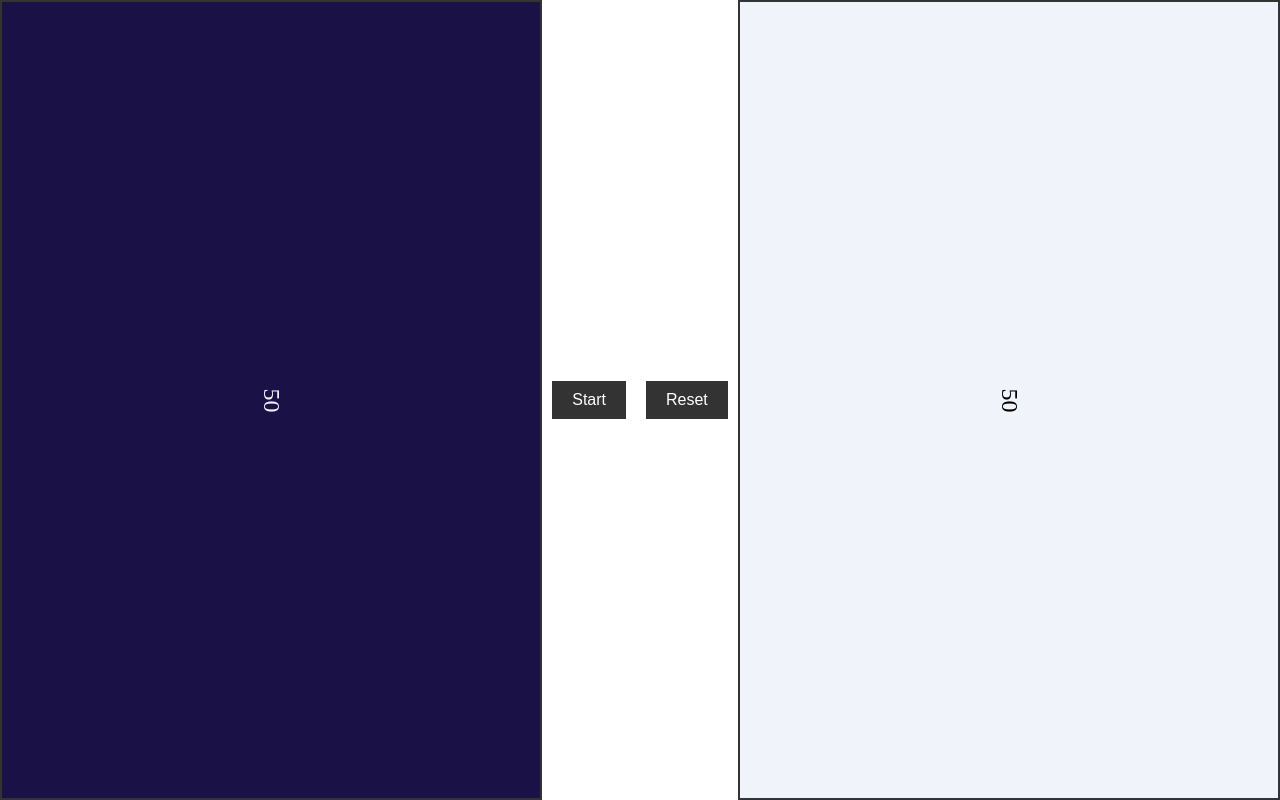
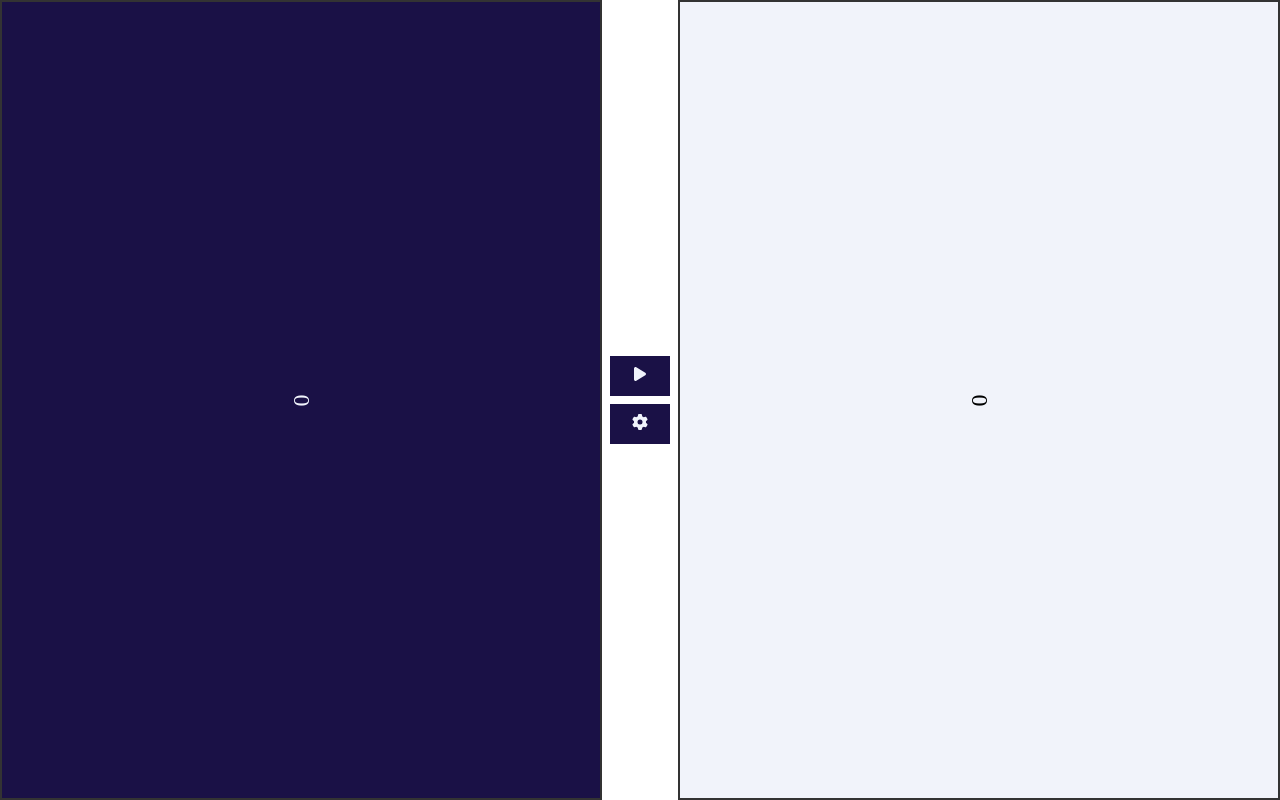
Before and after one commit to ArtyomSukiasyan/Chess-clock, a React (Create React App) app: page / in a window 1280 px wide. Both pictures are taken after a click on the button "Submit". Built offline with nearby package versions, Linux system fonts and the light colour scheme.

Commit message:
feat: style changes

```diff
--- a/src/App.css
+++ b/src/App.css
@@ -11,7 +11,7 @@
 }
 
 .timer {
-  width: 45%;
+  width: 47%;
   height: 100vh;
   display: flex;
   justify-content: center;
@@ -47,14 +47,19 @@
   margin: 24px;
 }
 
-button {
+.icons {
+  width: 6%;
+}
+
+.icon {
   font-size: 16px;
   padding: 10px 20px;
-  margin: 0 10px;
-  background-color: #333;
-  color: white;
+  margin: 8px;
   border: none;
   cursor: pointer;
+  background-color: #1a1146;
+  fill: #f0f3fb;
+  text-align: center;
 }
 
 button:hover {
--- a/src/App.tsx
+++ b/src/App.tsx
@@ -4,8 +4,8 @@ import Clock from "./components/Clock";
 import ConditionsModal from "./components/ConditionsModal";
 
 function App() {
-  const [player1Time, setPlayer1Time] = useState(50);
-  const [player2Time, setPlayer2Time] = useState(50);
+  const [player1Time, setPlayer1Time] = useState(0);
+  const [player2Time, setPlayer2Time] = useState(0);
   const [player1Increment, setPlayer1Increment] = useState(0);
   const [player2Increment, setPlayer2Increment] = useState(0);
   const [activePlayer, setActivePlayer] = useState<"white" | "black">("white");
@@ -67,8 +67,7 @@ function App() {
 
   const resetClock = () => {
     setIsRunning(false);
-    setPlayer1Time(50);
-    setPlayer2Time(50);
+    setModalIsOpen(true);
     setActivePlayer("white");
   };
 
--- /dev/null
+++ b/src/assets/icons/Pause.tsx
@@ -0,0 +1,7 @@
+export default function PauseIcon() {
+  return (
+    <svg xmlns="http://www.w3.org/2000/svg" height="1em" viewBox="0 0 384 512">
+      <path d="M48 64C21.5 64 0 85.5 0 112V400c0 26.5 21.5 48 48 48H80c26.5 0 48-21.5 48-48V112c0-26.5-21.5-48-48-48H48zm192 0c-26.5 0-48 21.5-48 48V400c0 26.5 21.5 48 48 48h32c26.5 0 48-21.5 48-48V112c0-26.5-21.5-48-48-48H240z" />
+    </svg>
+  );
+}
--- /dev/null
+++ b/src/assets/icons/Settings.tsx
@@ -0,0 +1,7 @@
+export default function SettingsIcon() {
+  return (
+    <svg xmlns="http://www.w3.org/2000/svg" height="1em" viewBox="0 0 512 512">
+      <path d="M495.9 166.6c3.2 8.7 .5 18.4-6.4 24.6l-43.3 39.4c1.1 8.3 1.7 16.8 1.7 25.4s-.6 17.1-1.7 25.4l43.3 39.4c6.9 6.2 9.6 15.9 6.4 24.6c-4.4 11.9-9.7 23.3-15.8 34.3l-4.7 8.1c-6.6 11-14 21.4-22.1 31.2c-5.9 7.2-15.7 9.6-24.5 6.8l-55.7-17.7c-13.4 10.3-28.2 18.9-44 25.4l-12.5 57.1c-2 9.1-9 16.3-18.2 17.8c-13.8 2.3-28 3.5-42.5 3.5s-28.7-1.2-42.5-3.5c-9.2-1.5-16.2-8.7-18.2-17.8l-12.5-57.1c-15.8-6.5-30.6-15.1-44-25.4L83.1 425.9c-8.8 2.8-18.6 .3-24.5-6.8c-8.1-9.8-15.5-20.2-22.1-31.2l-4.7-8.1c-6.1-11-11.4-22.4-15.8-34.3c-3.2-8.7-.5-18.4 6.4-24.6l43.3-39.4C64.6 273.1 64 264.6 64 256s.6-17.1 1.7-25.4L22.4 191.2c-6.9-6.2-9.6-15.9-6.4-24.6c4.4-11.9 9.7-23.3 15.8-34.3l4.7-8.1c6.6-11 14-21.4 22.1-31.2c5.9-7.2 15.7-9.6 24.5-6.8l55.7 17.7c13.4-10.3 28.2-18.9 44-25.4l12.5-57.1c2-9.1 9-16.3 18.2-17.8C227.3 1.2 241.5 0 256 0s28.7 1.2 42.5 3.5c9.2 1.5 16.2 8.7 18.2 17.8l12.5 57.1c15.8 6.5 30.6 15.1 44 25.4l55.7-17.7c8.8-2.8 18.6-.3 24.5 6.8c8.1 9.8 15.5 20.2 22.1 31.2l4.7 8.1c6.1 11 11.4 22.4 15.8 34.3zM256 336a80 80 0 1 0 0-160 80 80 0 1 0 0 160z" />
+    </svg>
+  );
+}
--- /dev/null
+++ b/src/assets/icons/Start.tsx
@@ -0,0 +1,7 @@
+export default function StartIcon() {
+  return (
+    <svg xmlns="http://www.w3.org/2000/svg" height="1em" viewBox="0 0 384 512">
+      <path d="M73 39c-14.8-9.1-33.4-9.4-48.5-.9S0 62.6 0 80V432c0 17.4 9.4 33.4 24.5 41.9s33.7 8.1 48.5-.9L361 297c14.3-8.7 23-24.2 23-41s-8.7-32.2-23-41L73 39z" />
+    </svg>
+  );
+}
--- a/src/components/Clock.tsx
+++ b/src/components/Clock.tsx
@@ -1,3 +1,6 @@
+import PauseIcon from "../assets/icons/Pause";
+import SettingsIcon from "../assets/icons/Settings";
+import StartIcon from "../assets/icons/Start";
 import { IClock } from "../models/Clock";
 import Timer from "./Timer";
 
@@ -19,9 +22,14 @@ export default function Clock({
         isActive={activePlayer === "white"}
       />
 
-      <button onClick={toggleClock}>{isRunning ? "Pause" : "Start"}</button>
-      <button onClick={resetClock}>Reset</button>
-
+      <div className="icons">
+        <div className="icon" onClick={toggleClock}>
+          {isRunning ? <PauseIcon /> : <StartIcon />}
+        </div>
+        <div className="icon" onClick={resetClock}>
+          <SettingsIcon />
+        </div>
+      </div>
       <Timer
         id="black"
         switchPlayer={switchPlayer}
```
